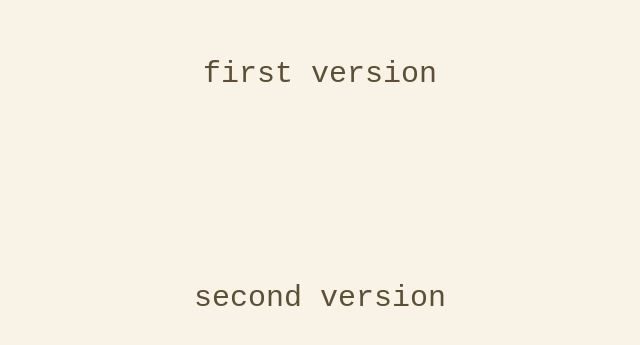
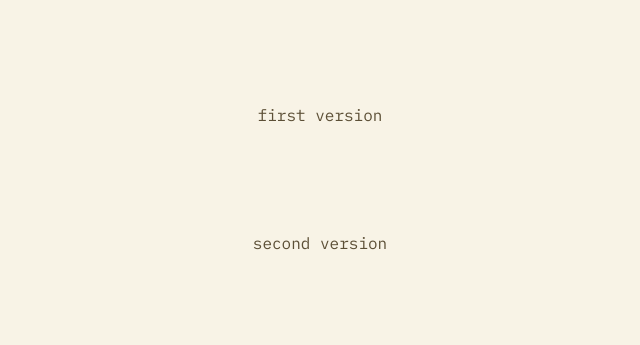
Before and after one commit to ymf514/Accompany, a plain HTML site: page Accompany.html in a window 1280 px wide. Shown: the part 215-560 px from the top of the page, without its empty margins (320-960 px from the left). Drawn offline with Linux system fonts and the light colour scheme.

Commit message:
Update Accompany.html

```diff
--- a/Accompany.html
+++ b/Accompany.html
@@ -4,6 +4,9 @@
 <meta charset="UTF-8">
 <meta name="viewport" content="width=device-width,initial-scale=1">
 <title>Version Index</title>
+<link rel="preconnect" href="https://fonts.googleapis.com">
+<link rel="preconnect" href="https://fonts.gstatic.com" crossorigin>
+<link href="https://fonts.googleapis.com/css2?family=IBM+Plex+Mono:wght@400;500&display=swap" rel="stylesheet">
 <style>
   *{box-sizing:border-box}
   html,body{margin:0;height:100%}
@@ -11,10 +14,10 @@
     font-family:'IBM Plex Mono',monospace;color:#5c4f36}
   main{position:relative;width:100%;height:100%;max-width:960px}
   a{position:absolute;left:50%;transform:translateX(-50%);color:inherit;
-    text-decoration:none;font-size:clamp(18px,2.8vw,30px)}
+    text-decoration:none;font-size:clamp(10px,1.5vw,16px)}
   a:hover{text-decoration:underline}
-  .v1{top:34%}
-  .v2{top:62%}
+  .v1{top:40%}
+  .v2{top:56%}
 </style>
 </head>
 <body>
```
